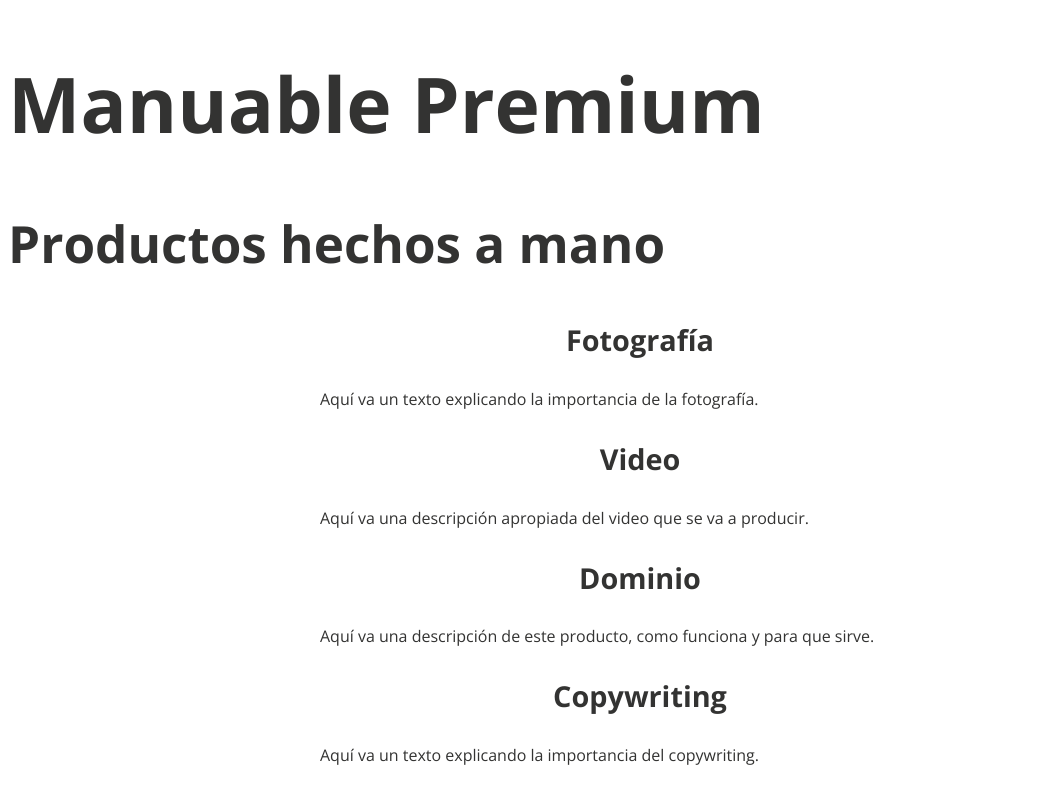
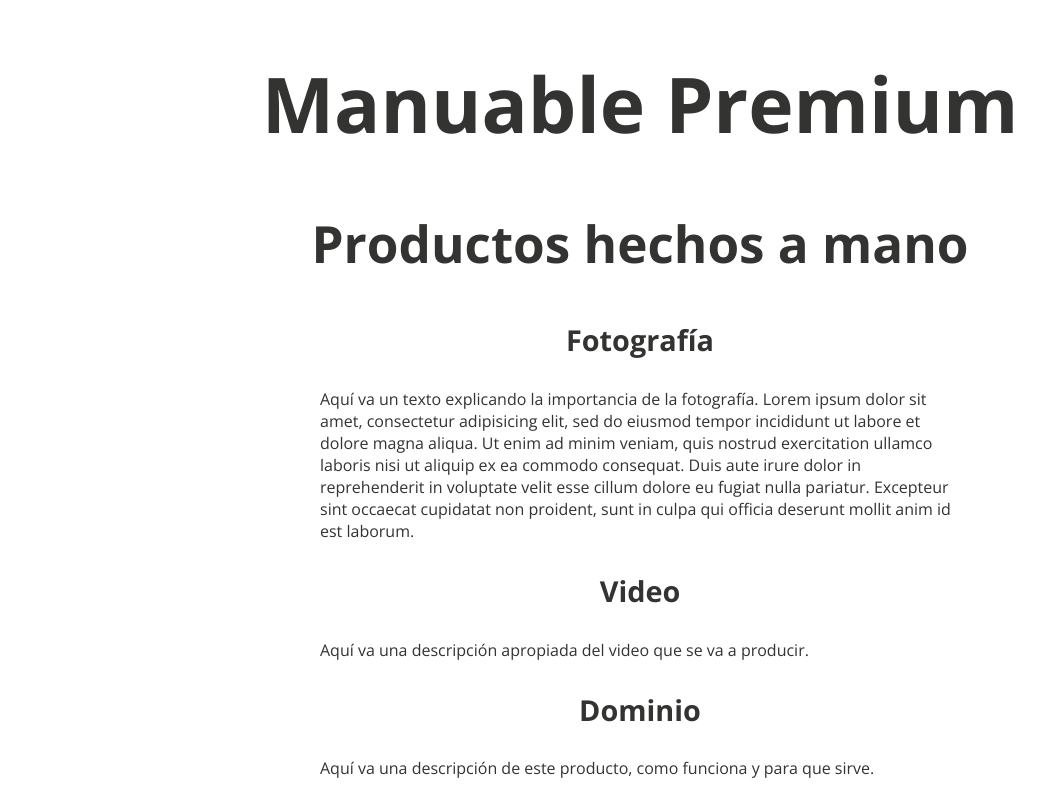
Before and after one commit to rodrigotello/manuable_premium_pre, a plain HTML site: page index.html in a window 1280 px wide. Shown: the top 792 px of the page, without its empty margins (0-1064 px from the left). Drawn offline with nearby package versions, Linux system fonts and the light colour scheme.

Commit message:
Update index.html

```diff
--- a/index.html
+++ b/index.html
@@ -15,12 +15,14 @@
           font-size: 4.8em;
           font-family: 'Open Sans', sans-serif;
           color: #333332;
+          text-align: center;
         }
 
         h2 {
           font-size: 3.2em;
           font-family: 'Open Sans', sans-serif;
           color: #333332;
+          text-align: center;
         }
 
         h3 {
@@ -74,7 +76,7 @@
     <h2>Productos hechos a mano</h2>
     <div class="textbox">
       <h3>Fotografía</h3>
-      <p>Aquí va un texto explicando la importancia de la fotografía.
+      <p>Aquí va un texto explicando la importancia de la fotografía. Lorem ipsum dolor sit amet, consectetur adipisicing elit, sed do eiusmod tempor incididunt ut labore et dolore magna aliqua. Ut enim ad minim veniam, quis nostrud exercitation ullamco laboris nisi ut aliquip ex ea commodo consequat. Duis aute irure dolor in reprehenderit in voluptate velit esse cillum dolore eu fugiat nulla pariatur. Excepteur sint occaecat cupidatat non proident, sunt in culpa qui officia deserunt mollit anim id est laborum.
     </div>
     <div class="textbox">
     	<h3>Video</h3>
```
